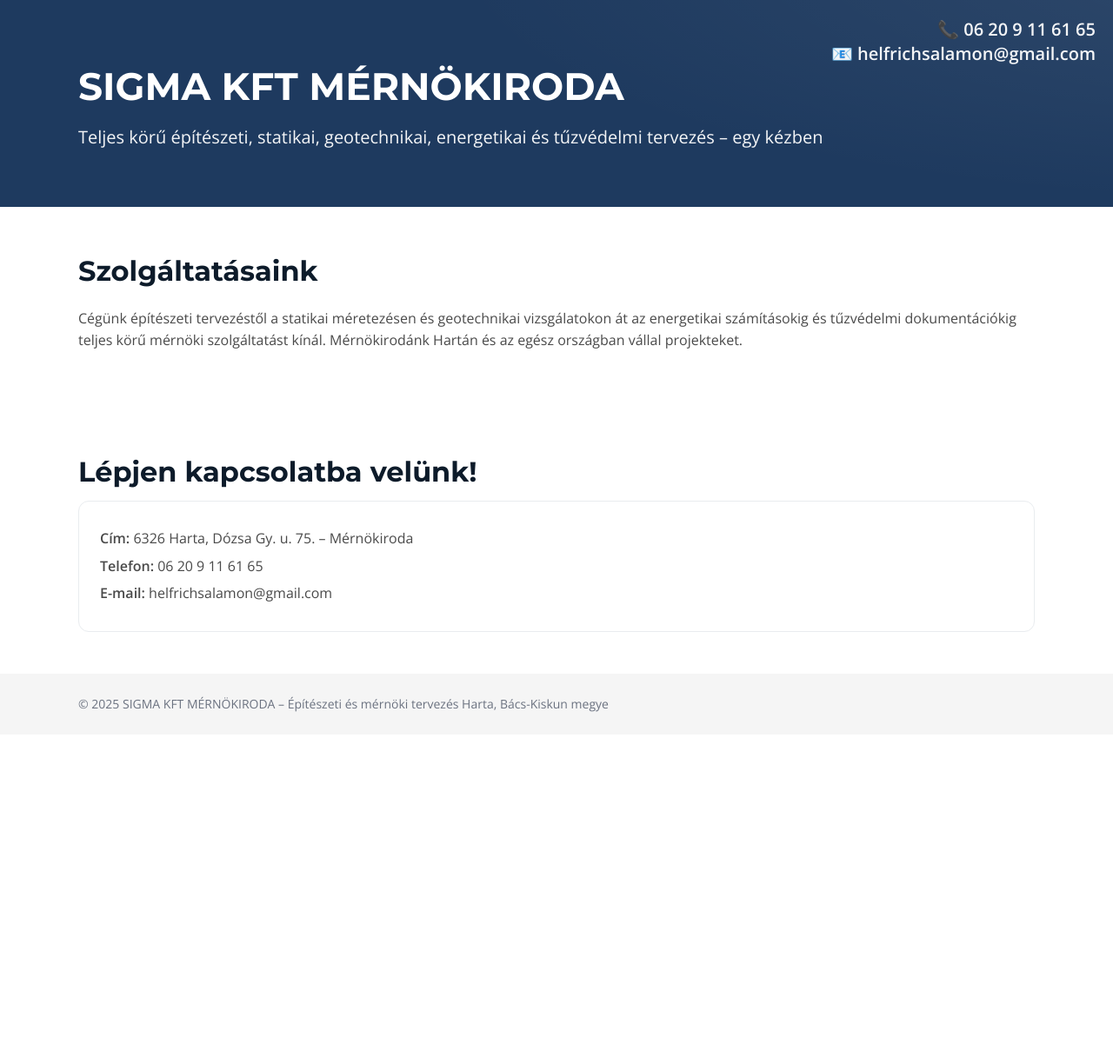
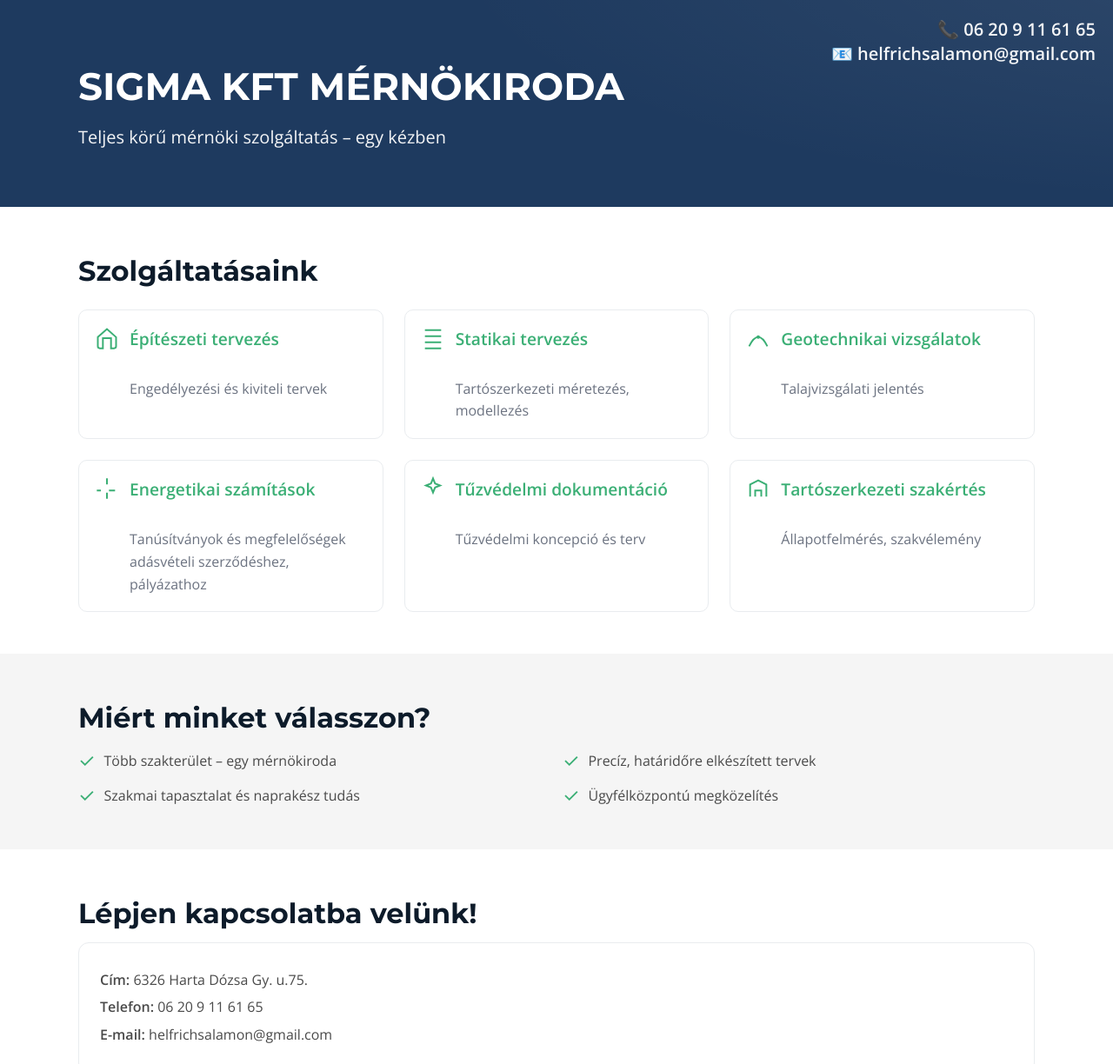
Before and after one commit to sigma-tervezoiroda/sigma-mernokiroda, a plain HTML site: page index.html in a window 1280 px wide. Shown: the top 1224 px of the page at 87% size. Before the commit the page ends 845 px from the top, so only its background shows below. Drawn offline with nearby package versions, Linux system fonts and the light colour scheme.

Commit message:
Add files via upload

```diff
--- a/index.html
+++ b/index.html
@@ -3,18 +3,8 @@
 <head>
   <meta charset="utf-8" />
   <meta name="viewport" content="width=device-width, initial-scale=1" />
-  <title>SIGMA KFT Mérnökiroda | Építészeti, statikai, geotechnikai és energetikai tervezés</title>
-  <meta name="description" content="SIGMA KFT Mérnökiroda – építészeti, statikai, geotechnikai, energetikai és tűzvédelmi tervezés Harta és környékén. Teljes körű mérnöki szolgáltatás egy kézben." />
-
-  <!-- Google Analytics -->
-  <script async src="https://www.googletagmanager.com/gtag/js?id=G-1K5HW521RY"></script>
-  <script>
-    window.dataLayer = window.dataLayer || [];
-    function gtag(){dataLayer.push(arguments);}
-    gtag('js', new Date());
-    gtag('config', 'G-1K5HW521RY');
-  </script>
-
+  <title>SIGMA KFT MÉRNÖKIRODA – Teljes körű mérnöki tervezés</title>
+  <meta name="description" content="SIGMA KFT MÉRNÖKIRODA – építészeti és mérnöki tervezés: építészet, statika, geotechnika, energetika, tűzvédelem, tartószerkezeti szakértés." />
   <link href="https://fonts.googleapis.com/css2?family=Montserrat:wght@600;700&family=Open+Sans:wght@400;600&display=swap" rel="stylesheet">
   <style>
     :root{
@@ -29,12 +19,15 @@
     h1{font-weight:700; font-size:clamp(28px,4vw,44px); color:#fff}
     h2{font-weight:700; font-size:clamp(22px,3vw,32px); color:#0d1b2a}
     .container{width:min(1100px,92%); margin:auto}
+    /* Hero */
     .hero{
       background:var(--navy); color:#fff; padding:64px 0;
       background-image: radial-gradient(80% 120% at 120% -20%, rgba(255,255,255,.08), transparent);
-      position: relative;
+      position: relative; /* FONTOS */
     }
     .hero p{margin:.5rem 0 0; opacity:.95; font-size:clamp(16px,2.2vw,20px)}
+
+    /* Jobbra pozícionált kontakt */
     .hero-contact {
       position: absolute;
       top: 20px;
@@ -45,6 +38,8 @@
     }
     .hero-contact p {margin: 0;}
     .hero-contact strong {color: #fff;}
+
+    /* Section blocks */
     section{padding:48px 0}
     .grid{
       display:grid; gap:24px;
@@ -55,22 +50,27 @@
       padding:18px; display:flex; gap:12px; align-items:flex-start;
     }
     .service .ico{width:28px;height:28px; color:var(--accent); flex:0 0 28px}
+
+    /* <<< ÚJ STÍLUS >>> */
     .service strong {
-      font-size: 1.2rem;
-      display: block;
-      margin-bottom: 4px;
-      color: var(--accent);
+      font-size: 1.2rem;   /* nagyobb betű */
+      display: block;      /* külön sor */
+      margin-bottom: 4px;  /* kis térköz alatta */
+      color: var(--accent); /* zöld szín */
     }
+
     .reasons{display:grid; gap:14px; grid-template-columns:repeat(2,1fr)}
     .reason{display:flex; gap:10px; align-items:flex-start}
     .tick{color:var(--accent); font-size:22px; line-height:1}
     .muted{color:#6b7280}
     .band{background:var(--light)}
+    /* Contact */
     .contact{
       background:#fff; border:1px solid #e9ecef; border-radius:12px; padding:24px;
     }
     .contact p{margin:6px 0}
     footer{padding:24px 0; color:#6b7280; font-size:14px}
+    /* Responsive */
     @media (max-width:900px){
       .grid{grid-template-columns:repeat(2,1fr)}
       .service{grid-column:span 1}
@@ -86,36 +86,83 @@
   <header class="hero">
     <div class="container">
       <h1>SIGMA KFT MÉRNÖKIRODA</h1>
-      <p>Teljes körű építészeti, statikai, geotechnikai, energetikai és tűzvédelmi tervezés – egy kézben</p>
+      <p>Teljes körű mérnöki szolgáltatás – egy kézben</p>
+
+      <!-- Jobbra igazított elérhetőség -->
       <div class="hero-contact">
         <p><strong>📞 06 20 9 11 61 65</strong></p>
         <p><strong>📧 helfrichsalamon@gmail.com</strong></p>
       </div>
+
     </div>
   </header>
 
   <!-- SZOLGÁLTATÁSOK -->
   <section class="container">
     <h2>Szolgáltatásaink</h2>
-    <p>Cégünk építészeti tervezéstől a statikai méretezésen és geotechnikai vizsgálatokon át az energetikai számításokig és tűzvédelmi dokumentációkig teljes körű mérnöki szolgáltatást kínál. Mérnökirodánk Hartán és az egész országban vállal projekteket.</p>
-    <!-- Szolgáltatások blokkjai itt maradnak -->
+    <div class="grid" style="margin-top:18px">
+      <!-- 1 -->
+      <div class="service">
+        <svg class="ico" viewBox="0 0 24 24" fill="none" stroke="currentColor"><path d="M3 11l9-8 9 8v9a2 2 0 0 1-2 2h-3V12H8v10H5a2 2 0 0 1-2-2z" stroke-width="1.7"/></svg>
+        <div><strong>Építészeti tervezés</strong><br><span class="muted">Engedélyezési és kiviteli tervek</span></div>
+      </div>
+      <!-- 2 -->
+      <div class="service">
+        <svg class="ico" viewBox="0 0 24 24" fill="none" stroke="currentColor"><path d="M4 4h16M4 10h16M4 16h16M4 22h16" stroke-width="1.7"/></svg>
+        <div><strong>Statikai tervezés</strong><br><span class="muted">Tartószerkezeti méretezés, modellezés</span></div>
+      </div>
+      <!-- 3 -->
+      <div class="service">
+        <svg class="ico" viewBox="0 0 24 24" fill="none" stroke="currentColor"><path d="M3 20c3-6 6-9 9-9s6 3 9 9" stroke-width="1.7"/><circle cx="12" cy="11" r="1.2" fill="currentColor"/></svg>
+        <div><strong>Geotechnikai vizsgálatok</strong><br><span class="muted">Talajvizsgálati jelentés</span></div>
+      </div>
+      <!-- 4 -->
+      <div class="service">
+        <svg class="ico" viewBox="0 0 24 24" fill="none" stroke="currentColor"><path d="M12 2v6m0 8v6m8-8h-6m-8 0H2" stroke-width="1.7"/></svg>
+        <div><strong>Energetikai számítások</strong><br><span class="muted">Tanúsítványok és megfelelőségek adásvételi szerződéshez, pályázathoz</span></div>
+      </div>
+      <!-- 5 -->
+      <div class="service">
+        <svg class="ico" viewBox="0 0 24 24" fill="none" stroke="currentColor"><path d="M12 2l2 5 5 2-5 2-2 5-2-5-5-2 5-2 2-5z" stroke-width="1.7"/></svg>
+        <div><strong>Tűzvédelmi dokumentáció</strong><br><span class="muted">Tűzvédelmi koncepció és terv</span></div>
+      </div>
+      <!-- 6 -->
+      <div class="service">
+        <svg class="ico" viewBox="0 0 24 24" fill="none" stroke="currentColor"><path d="M4 20V8l8-4 8 4v12M9 20v-6h6v6" stroke-width="1.7"/></svg>
+        <div><strong>Tartószerkezeti szakértés</strong><br><span class="muted">Állapotfelmérés, szakvélemény</span></div>
+      </div>
+    </div>
   </section>
 
-  <!-- KAPCSOLAT -->
+  <!-- MIÉRT MI -->
+  <section class="band">
+    <div class="container">
+      <h2>Miért minket válasszon?</h2>
+      <div class="reasons" style="margin-top:12px">
+        <div class="reason"><div class="tick">✓</div><div>Több szakterület – egy mérnökiroda</div></div>
+        <div class="reason"><div class="tick">✓</div><div>Precíz, határidőre elkészített tervek</div></div>
+        <div class="reason"><div class="tick">✓</div><div>Szakmai tapasztalat és naprakész tudás</div></div>
+        <div class="reason"><div class="tick">✓</div><div>Ügyfélközpontú megközelítés</div></div>
+      </div>
+    </div>
+  </section>
+
+  <!-- KAPCSOLAT (sima szöveg) -->
   <section class="container">
     <h2>Lépjen kapcsolatba velünk!</h2>
     <div class="contact" aria-labelledby="kapcsolat">
-      <p><strong>Cím:</strong> 6326 Harta, Dózsa Gy. u. 75. – Mérnökiroda</p>
+      <p><strong>Cím:</strong> 6326 Harta Dózsa Gy. u.75.</p>
       <p><strong>Telefon:</strong> 06 20 9 11 61 65</p>
       <p><strong>E-mail:</strong> helfrichsalamon@gmail.com</p>
     </div>
   </section>
 
   <footer class="band">
-    <div class="container">© <span id="year"></span> SIGMA KFT MÉRNÖKIRODA – Építészeti és mérnöki tervezés Harta, Bács-Kiskun megye</div>
+    <div class="container">© <span id="year"></span> SIGMA KFT MÉRNÖKIRODA – Minden jog fenntartva.</div>
   </footer>
 
   <script>
+    // Automatikus évszám a láblécben
     document.getElementById('year').textContent = new Date().getFullYear();
   </script>
 </body>
```
